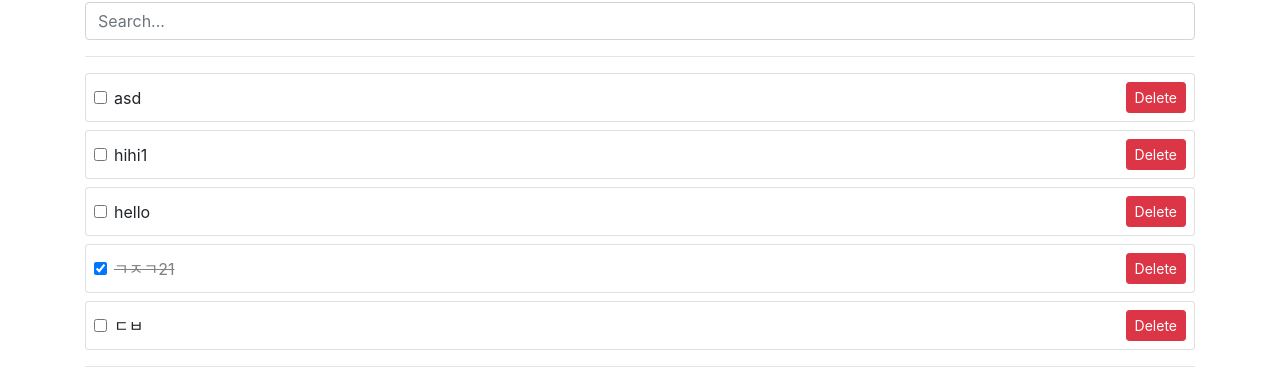
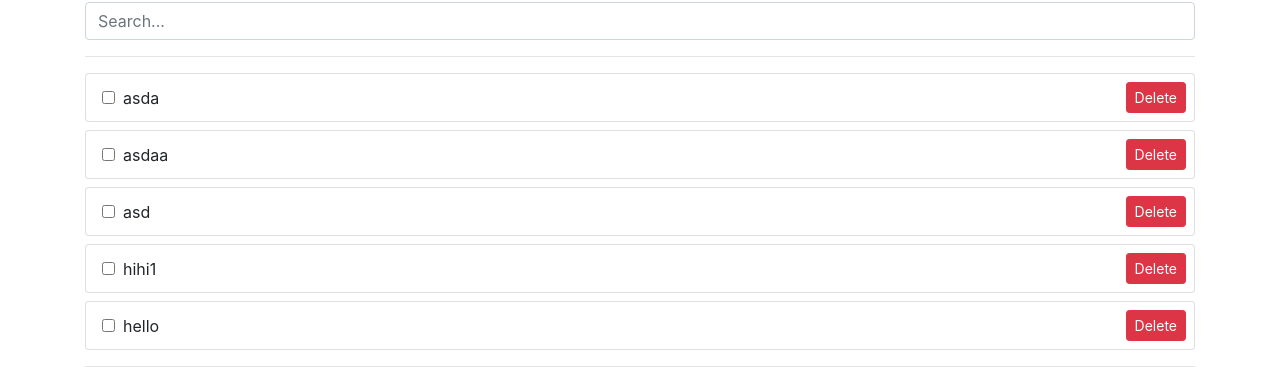
Before and after one commit to RunningLearner/Vue-prac, a Vue app: page /todos in a window 1280 px wide. Shown: the part 132-513 px from the top of the page. Built offline with nearby package versions, Linux system fonts and the light colour scheme; data requests are answered from the project's data file.

Commit message:
feat:toast 서서히 나왔다가 사라지는 애니메이션 추가

```diff
--- a/db.json
+++ b/db.json
@@ -67,6 +67,18 @@
       "completed": false,
       "body": "",
       "id": 14
+    },
+    {
+      "subject": "asdaa",
+      "completed": false,
+      "body": "aa",
+      "id": 15
+    },
+    {
+      "subject": "asda",
+      "completed": false,
+      "body": "asda",
+      "id": 16
     }
   ]
 }
--- a/src/components/TodoForm.vue
+++ b/src/components/TodoForm.vue
@@ -44,7 +44,9 @@
       Cancel
     </button>
   </form>
-  <Toast v-if="showToast" :message="toastMessage" :type="toastAlert" />
+  <transition name="fade">
+    <Toast v-if="showToast" :message="toastMessage" :type="toastAlert" />
+  </transition>
 </template>
 
 <script>
@@ -157,4 +159,19 @@ export default {
 .text-red {
   color: red;
 }
+
+.fade-enter-active,
+.fade-leave-active {
+  transition: all 0.5s ease;
+}
+.fade-enter-from,
+.fade-leave-to {
+  opacity: 0;
+  transform: translateY(-30px);
+}
+.fade-enter-to,
+.fade-leave-from {
+  opacity: 1;
+  transform: translateY(0px);
+}
 </style>
--- a/src/components/TodoList.vue
+++ b/src/components/TodoList.vue
@@ -5,17 +5,15 @@
       style="cursor: pointer"
       @click="moveToPage(todo.id)"
     >
-      <div class="form-check flex-grow-1">
+      <div class="flex-grow-1">
         <input
-          class="form-check-input"
+          class="ml-2 mr-2"
           type="checkbox"
           :checked="todo.completed"
           @change="toggleTodo(index, $event)"
           @click.stop
         />
-        <label :class="{ todo: todo.completed }" class="form-check-label">{{
-          todo.subject
-        }}</label>
+        <span :class="{ todo: todo.completed }">{{ todo.subject }}</span>
       </div>
       <div>
         <button class="btn btn-danger btn-sm" @click.stop="deleteTodo(index)">
```
